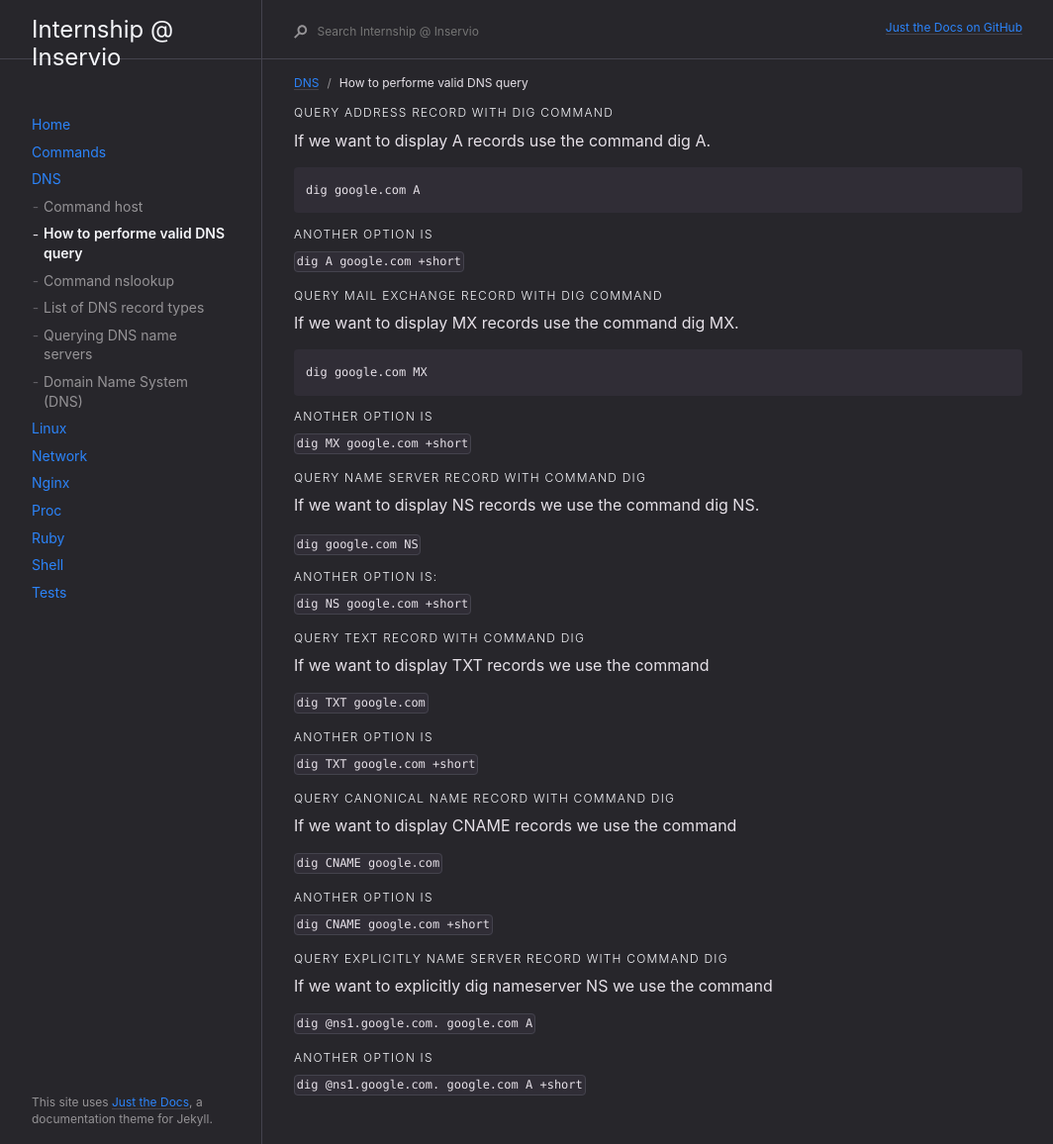
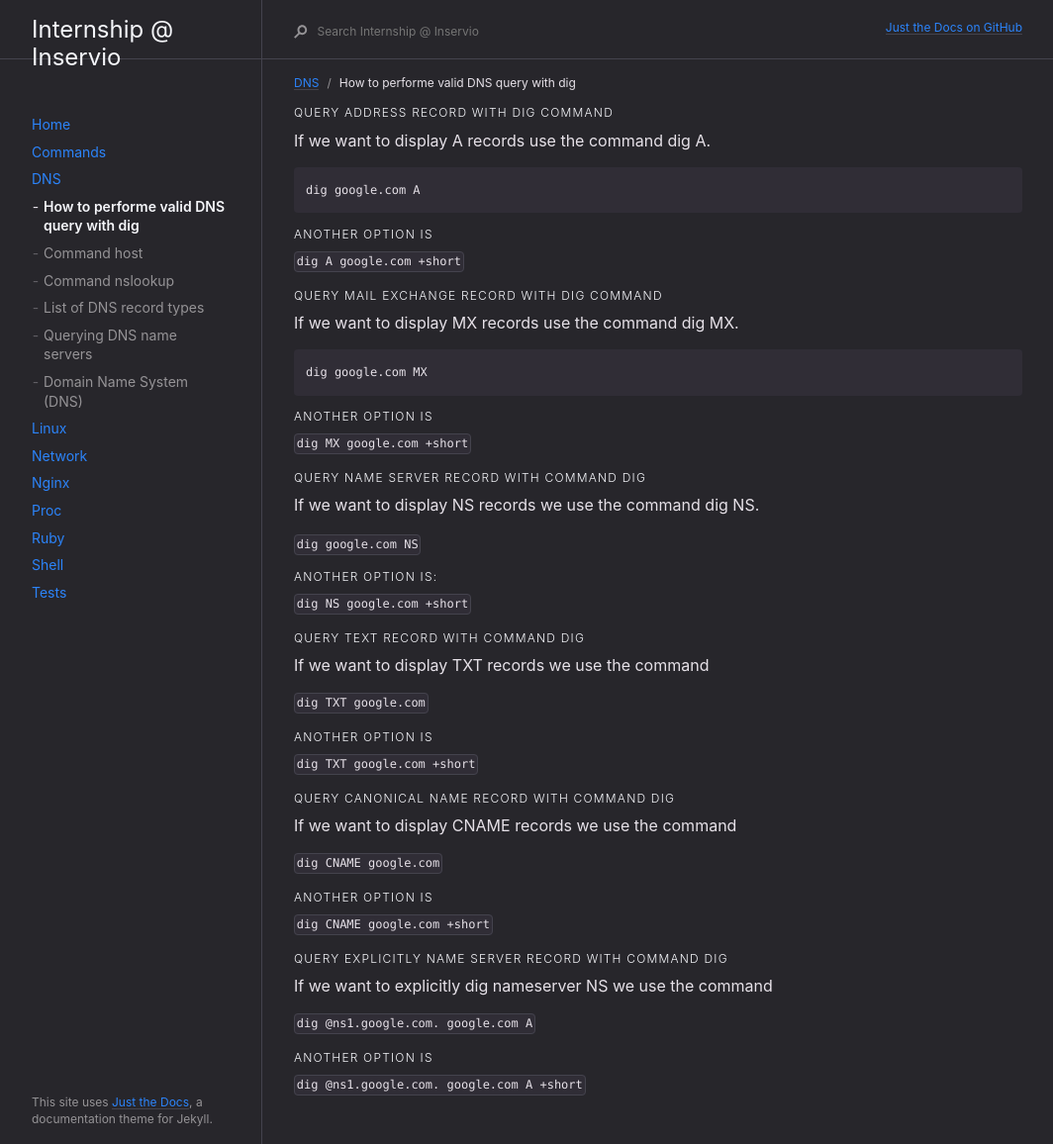
Before and after one commit to inservio/internship, a Jekyll site: the page built from docs/dns/dig.md, in a window 1280 px wide. Shown: the whole page at 99% size, without its empty margins (91-1155 px from the left). Built offline with Jekyll 4.4.1, drawn with Linux system fonts in a browser that asks for light colours.

Commit message:
rename dig

```diff
--- a/docs/dns/how-to-performe-valid-dns-query.md
+++ b/docs/dns/dig.md
@@ -1,8 +1,8 @@
 ---
 layout: default
-title: How to performe valid DNS query
+title: How to performe valid DNS query with dig
 parent: DNS
-permalink: /docs/dns/how-to-performe-valid-dns-query/
+permalink: /docs/dns/dig/
 ---
 
 #### Query Address record with dig command
```
